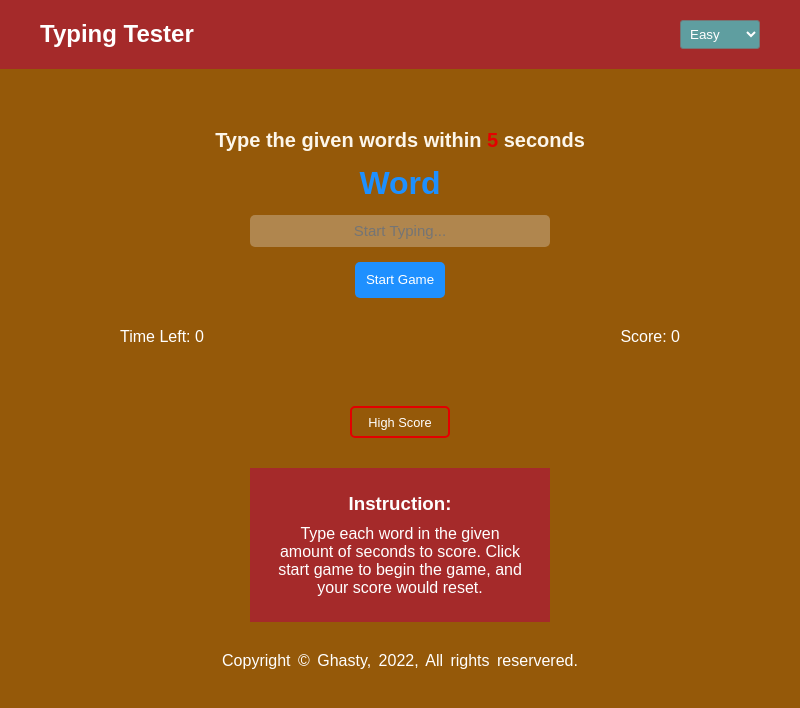
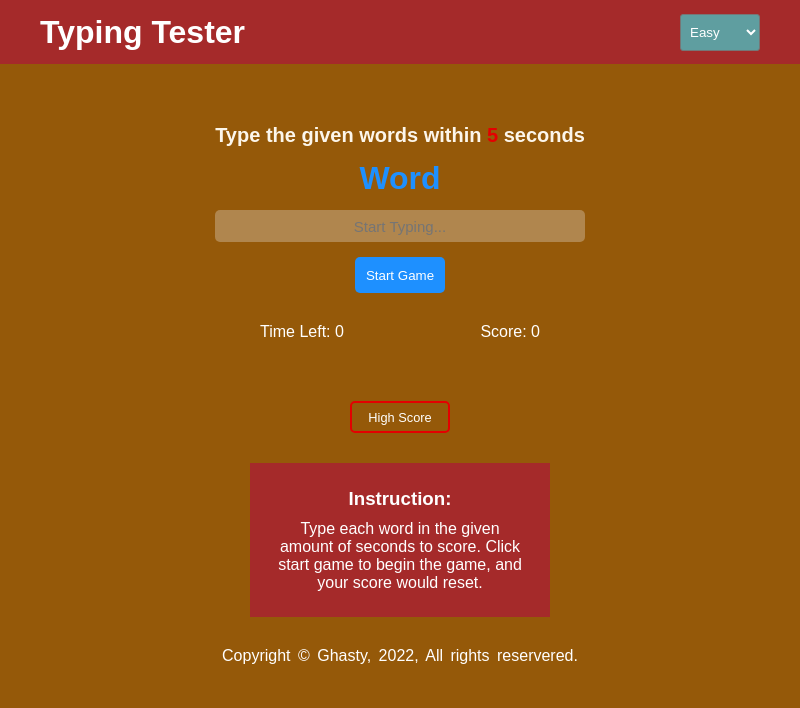
Before and after one commit to Ghasty003/Speed-typing-game-desktop, an Electron app: page index.html in a window 800 px wide. Drawn offline with Linux system fonts and the light colour scheme.

Commit message:
removed media query

```diff
--- a/src/styles.css
+++ b/src/styles.css
@@ -334,19 +334,4 @@
     text-align: center;
     color: white;
     word-spacing: 3px;
-  }
-
-  @media screen and (max-width: 800px) {
-    .container-select {
-      height: 4.3em;
-    }
-    .select-container h1 {
-      font-size: 1.5em;
-    }
-    .time-container div {
-      width: 70%;
-    }
-    .input-container input {
-      width: 300px;
-    }
 }
```
